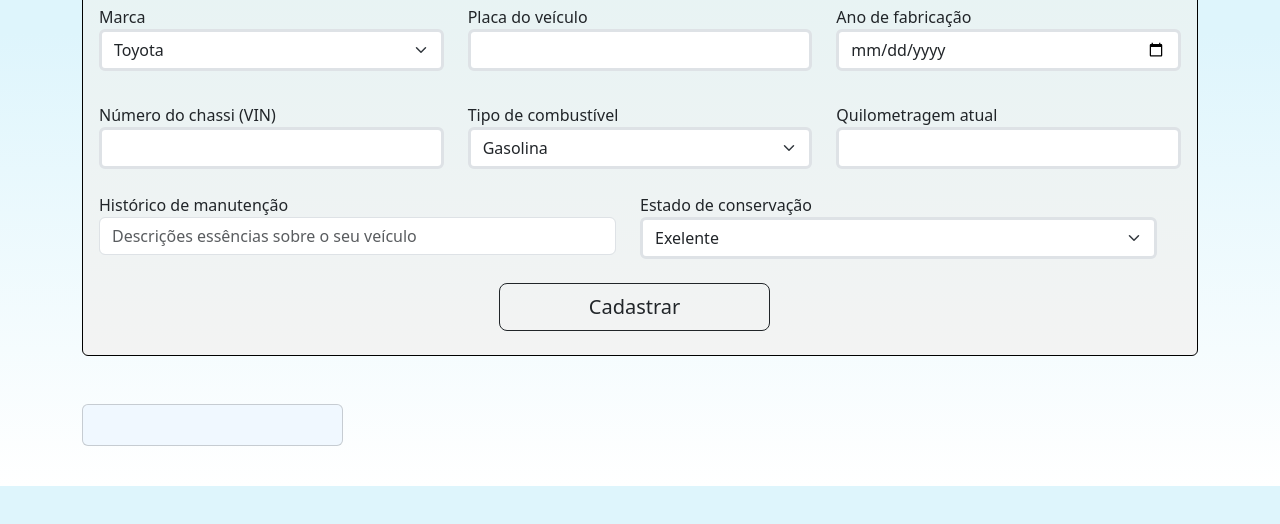
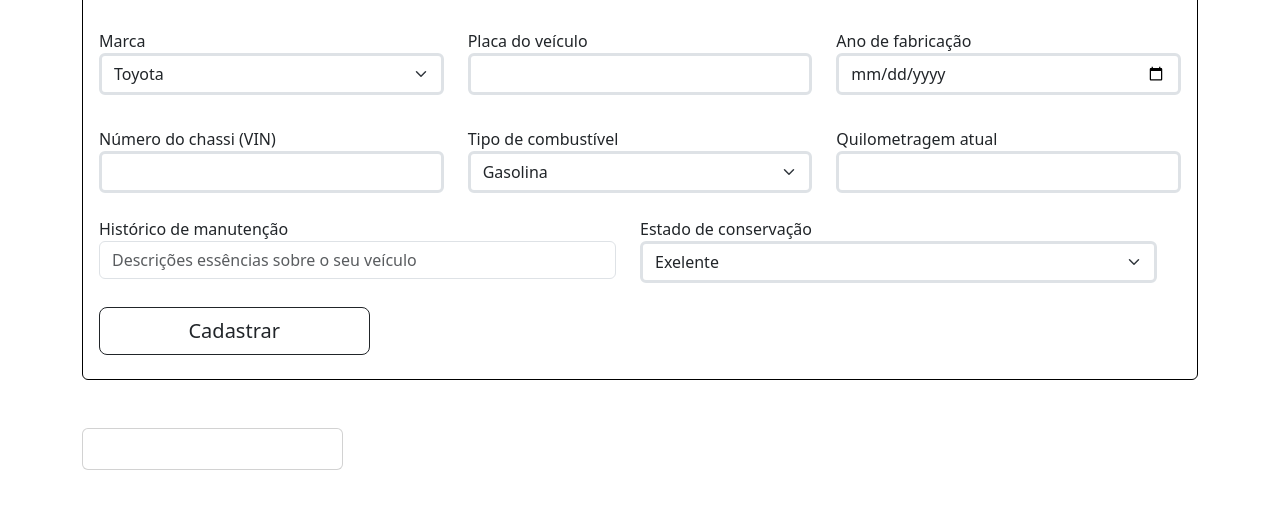
Before and after one commit to J3vilying/carros-pw-a, a plain HTML site: page index.html in a window 1280 px wide. Shown: the part 270-794 px from the top of the page. Drawn offline with nearby package versions, Linux system fonts and the light colour scheme; files that its build step writes are made by us from their sources; files whose address does not match are found by name.

Commit message:
index.html

```diff
--- a/index.html
+++ b/index.html
@@ -17,9 +17,11 @@
       integrity="sha384-T3c6CoIi6uLrA9TneNEoa7RxnatzjcDSCmG1MXxSR1GAsXEV/Dwwykc2MPK8M2HN"
       crossorigin="anonymous"
     />
+  </head>
 
-    <link rel="stylesheet" href="css/style.css" />
-  </head>
+  <style>
+
+  </style>
 
   <body>
     <header class="text-center p-2">
```
